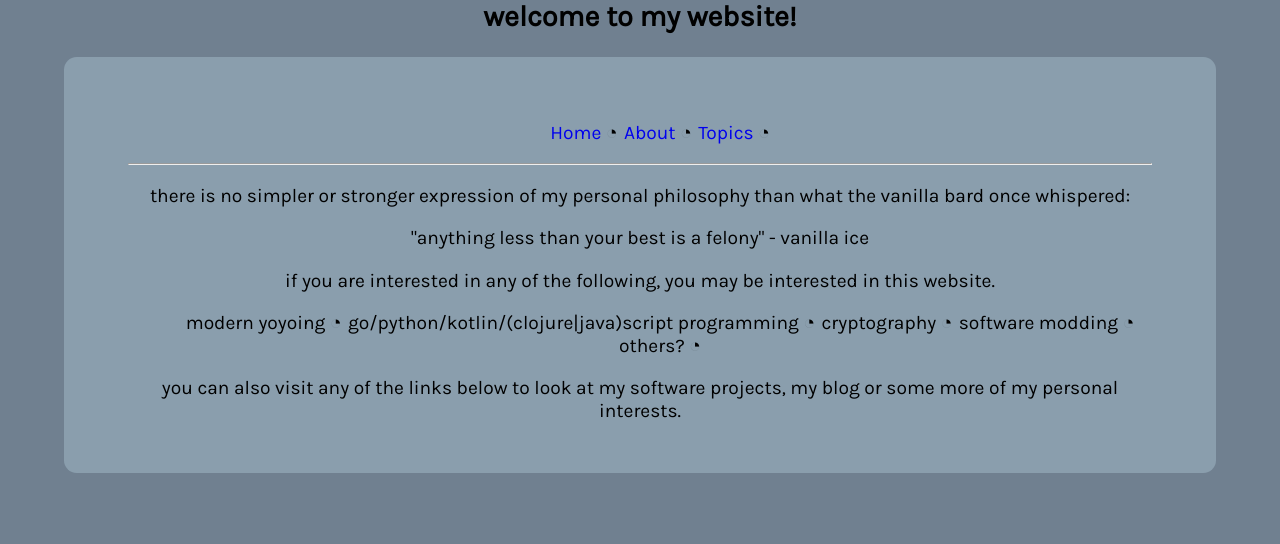
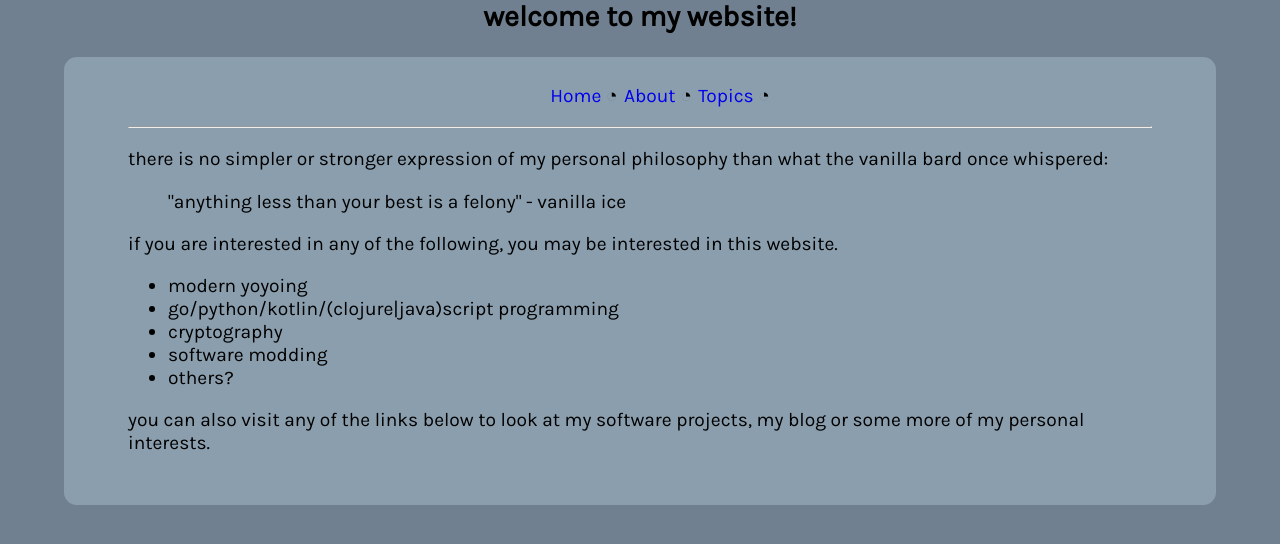
Before and after one commit to imcgaunn/imcgweb-js, a React (Create React App) app: page / in a window 1280 px wide. Shown: the top 544 px of the page. Built offline with nearby package versions, Linux system fonts and the light colour scheme.

Commit message:
fix weird styles

```diff
--- a/src/index.css
+++ b/src/index.css
@@ -9,7 +9,7 @@ body {
   overflow: 'scroll';
   margin-left: 4rem;
   margin-right: 4rem;
-  padding: 2rem 4rem 2rem 4rem;
+  padding: 0.5rem 4rem 2rem 4rem;
   background: rgba(151, 173, 187, 0.685);
   border-radius: 0.8rem;
 }
@@ -23,19 +23,21 @@ header {
 }
 
 #navigation {
-  margin-top: 2rem;
   margin-bottom: 1rem;
-  text-align: center;
   width: 100%;
 }
 
-#navigation li {
+#navigation > ul {
+  text-align: center;
+}
+
+#navigation > ul > li {
   display: inline-block;
   padding-left: 0.2rem;
   padding-right: 0.2rem;
 }
 
-#navigation li::after {
+#navigation > ul > li::after {
   content: " ◔"
 }
 
```
